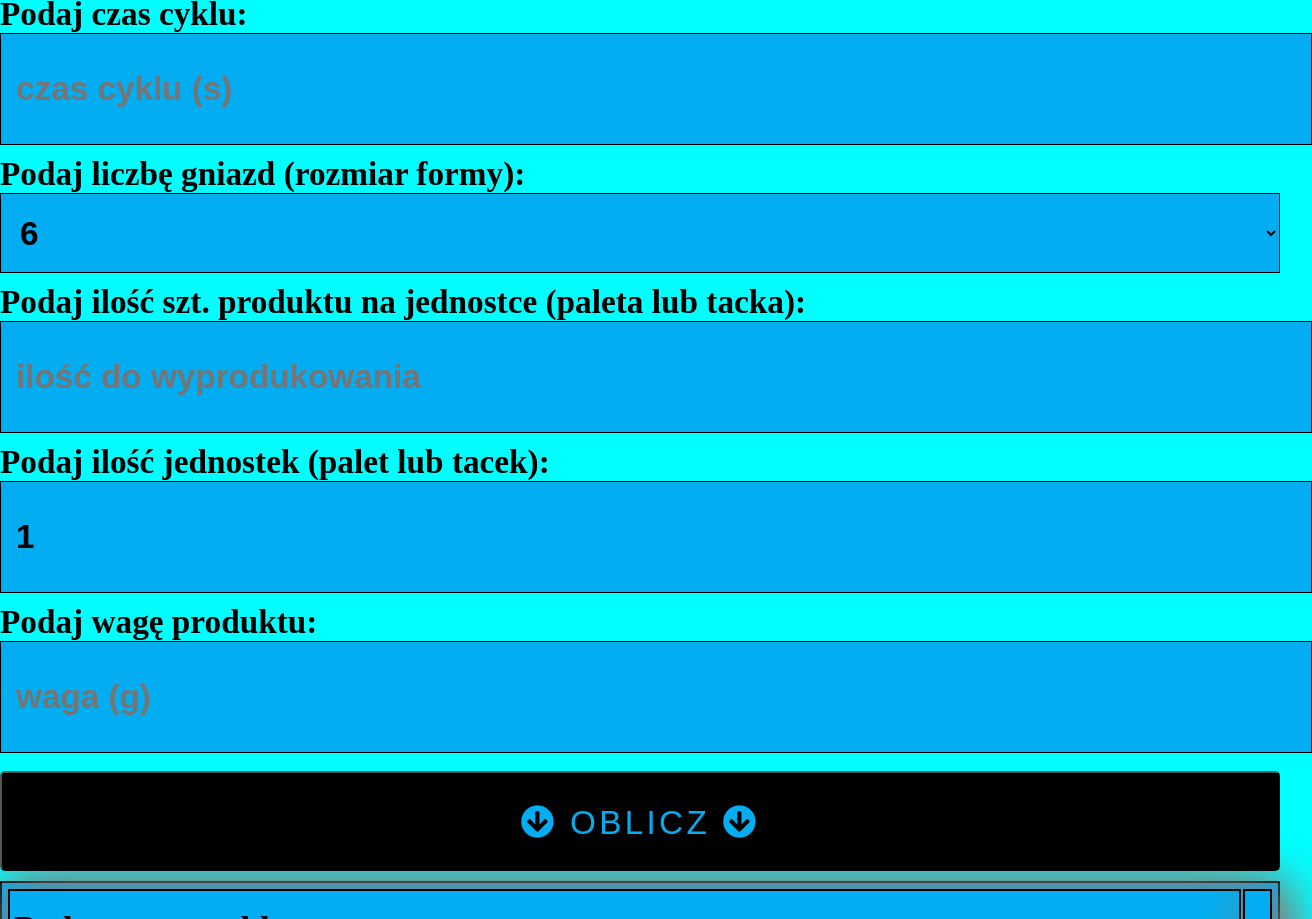
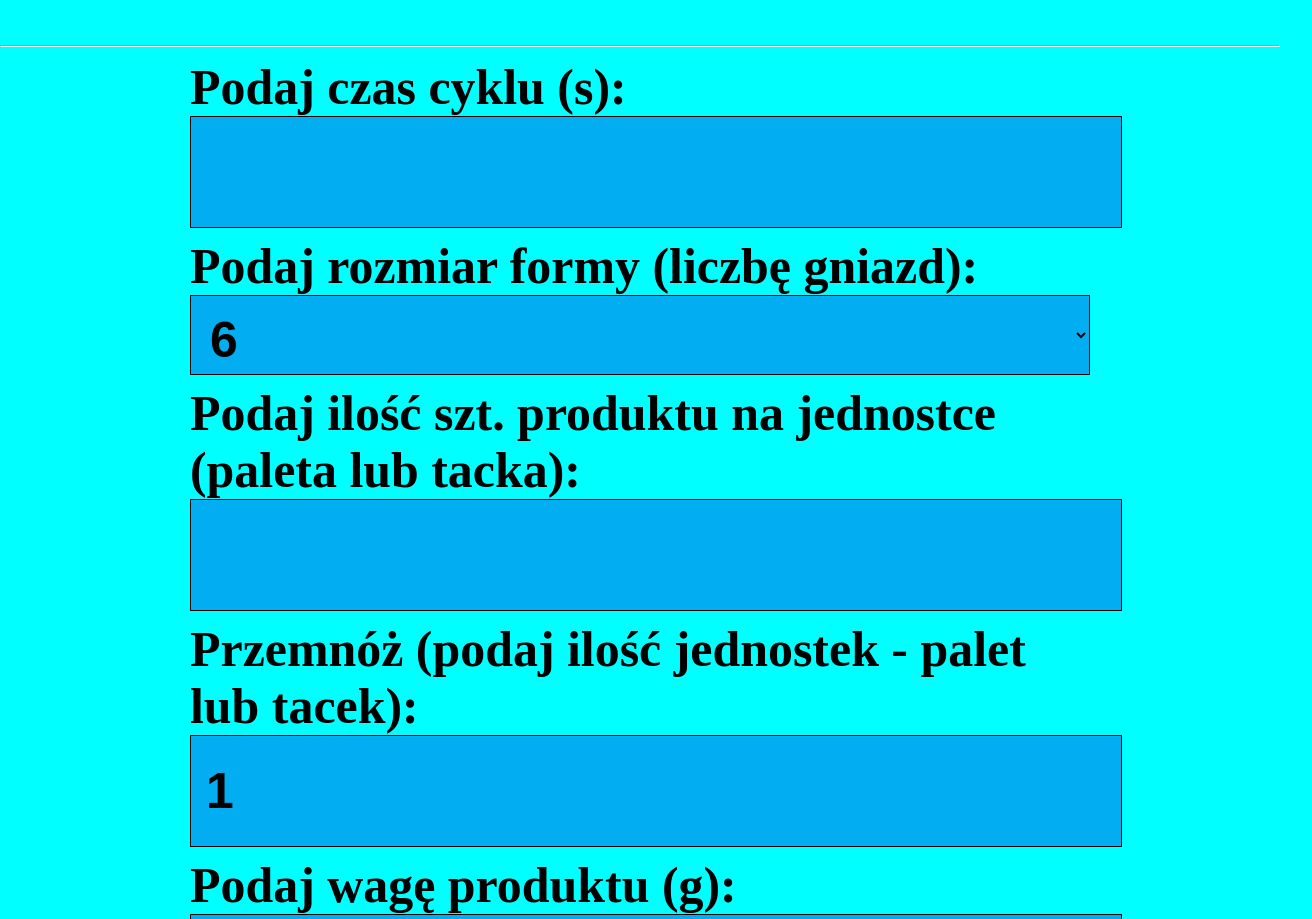
Before and after one commit to TomaszGerstel/kalkulator, a plain HTML site: page index.html in a window 1280 px wide. Shown: the part 146-1065 px from the top of the page, 1312 px wide, since content can reach past the window. Drawn offline with Linux system fonts and the light colour scheme.

Commit message:
placeholders, time format, css, weight round

```diff
--- a/index.html
+++ b/index.html
@@ -14,9 +14,9 @@
 
             <section class="form">
                 <form id="form">
-                    <label for="cycle">Podaj czas cyklu: </label></br>
-                    <input name="cycleTime" placeholder="czas cyklu (s)" type="number" id="cycle">
-                    <label for="cavity">Podaj liczbę gniazd (rozmiar formy): </label></br>
+                    <label for="cycle">Podaj czas cyklu (s): </label></br>
+                    <input name="cycleTime" type="number" id="cycle">
+                    <label for="cavity">Podaj rozmiar formy (liczbę gniazd): </label></br>
                     <select name="cavityNumber" type="number" id="cavity">
                         <option value="1">1</option>
                         <option value="2">2</option>
@@ -30,18 +30,18 @@
                         <option value="10">10</option>
                     </select>
                     <label for="quantity">Podaj ilość szt. produktu na jednostce (paleta lub tacka): </label></br>
-                    <input name="quantity" placeholder="ilość do wyprodukowania" type="number" id="quantity">
-                    <label for="multiply">Podaj ilość jednostek (palet lub tacek): </label></br>
-                    <input name="multiply" placeholder="ilość jednostek (X)" type="number" id="multiply" value="1">
-                    <label for="grams">Podaj wagę produktu: </label></br>
-                    <input name="grams" placeholder="waga (g)" type="number" id="grams">
+                    <input name="quantity" type="number" id="quantity">
+                    <label for="multiply">Przemnóż (podaj ilość jednostek - palet lub tacek): </label></br>
+                    <input name="multiply" type="number" id="multiply" value="1">
+                    <label for="grams">Podaj wagę produktu (g): </label></br>
+                    <input name="grams" type="number" id="grams">
                     <button type="button" id="button"><i class="fas fa-arrow-circle-down"></i> Oblicz <i class="fas fa-arrow-circle-down"></i></button>
                 </form>
             </section>
             <section>
                 <table>
                     <tr>
-                        <td>Podany czas cyklu:</td>
+                        <td>Podany czas cyklu (s):</td>
                         <td id="cycleRead"></td>
                     </tr>
                     <tr>
--- a/script.js
+++ b/script.js
@@ -57,7 +57,12 @@ function calcGoalTime (eff) {
 function calcHour (eff) {
     let today = new Date();
     let hour = new Date(today.getTime()+(calcGoalSec(eff)*1000));
-    return hour.getHours() +":"+ hour.getMinutes() +":" + hour.getSeconds() +" (" + hour.toDateString() +")";
+    return hour.getHours() +":"+ timeFormat(hour.getMinutes()) +":" + timeFormat(hour.getSeconds()) +" (" + hour.toDateString() +")";
+}
+
+function timeFormat (time) {
+    if (time < 10) return "0"+time;
+    return time;
 }
 
 function calcGoalSec (eff) {
@@ -73,7 +78,7 @@ function calcGoalHour (eff) {
 }
 
 function calcWeightOfMaterial (eff){
-    return eff.quantity*eff.grams*eff.multiply/1000;
+    return Math.round(eff.quantity*eff.grams*eff.multiply/10)/100;
 }
 
 function refresh () {
--- a/style.css
+++ b/style.css
@@ -1,11 +1,12 @@
 body {
     margin: 0 auto;
 	padding: 0;
-    background-color: aqua;
+    background: aqua;
+    font-size: 24px;
 }
 
 main, table {
-    width: 100%;
+    width: 900px;
     margin: auto;
 }
 
@@ -26,7 +27,6 @@ tr,
 th, td {
     border: 2px solid black;
     background-color: rgb(2, 174, 241);
-	-webkit-box-shadow: 5px 5px 50px grey;
 	table-layout: auto;
 	text-align: left;
 	margin-right: auto;
```
